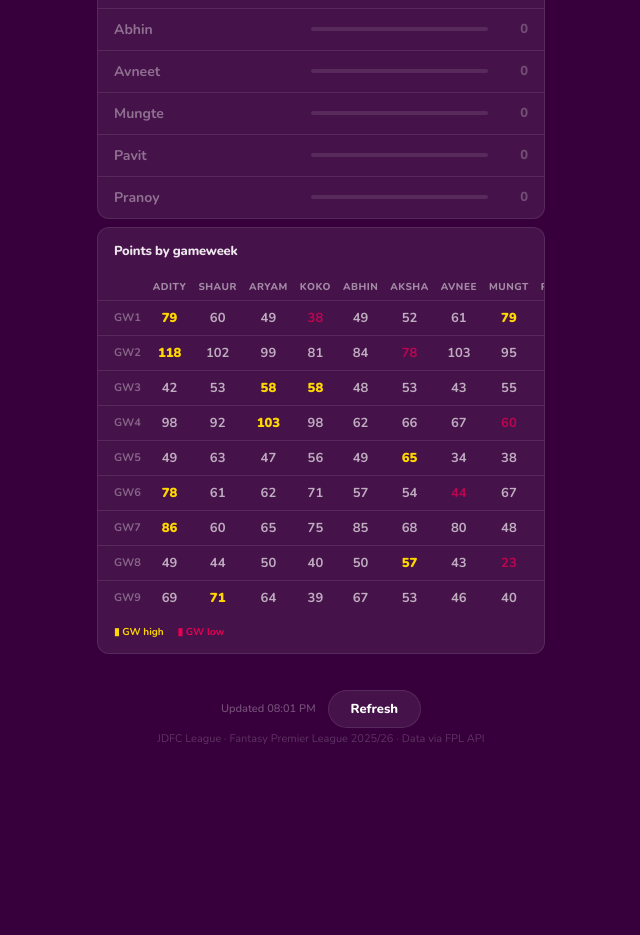
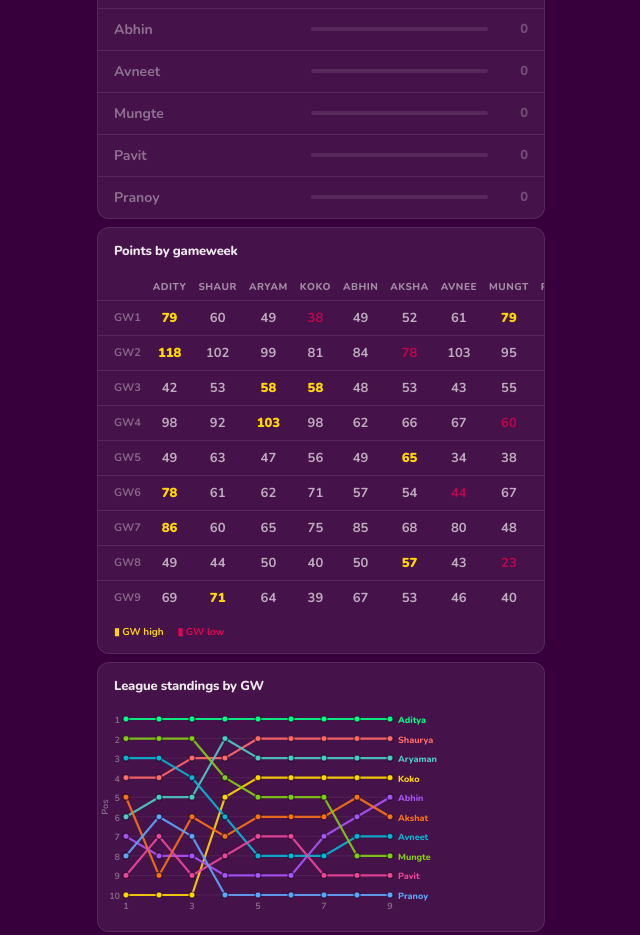
Before and after one commit to Aryaman28/mcs-fpl, a plain HTML site: page index.html in a window 1280 px wide. Shown: the part 3945-4880 px from the top of the page, without its empty margins (319-959 px from the left). Before the commit the page ends 4751 px from the top, so only its background shows below. Drawn offline with nearby package versions, Linux system fonts and the light colour scheme.

Commit message:
Update index.html

```diff
--- a/index.html
+++ b/index.html
@@ -170,6 +170,10 @@
     .wins-fill{height:100%;background:var(--green);border-radius:2px}
     .wins-n{font-size:13px;font-weight:800;min-width:20px;text-align:right;flex-shrink:0;color:var(--green)}
     .wins-n--zero{color:rgba(255,255,255,.25)}
+
+    /* Standings chart */
+    .chart-axis{font-size:9px;font-weight:700;fill:rgba(255,255,255,0.35);font-family:'Nunito',-apple-system,sans-serif}
+    .chart-label{font-size:9px;font-weight:800;font-family:'Nunito',-apple-system,sans-serif}
 
     /* Footer */
     .footer{padding:24px 20px 0;text-align:center;font-size:11px;color:rgba(255,255,255,.20);line-height:2}
@@ -615,6 +619,95 @@ function renderHistoryTable(managers, allHistory) {
   </div>`;
 }
 
+function renderStandingsChart(managers, allHistory) {
+  const n = managers.length;
+  // Build GW → managerIndex → total_points from history
+  const gwTotals = {};
+  managers.forEach((_, i) => {
+    (allHistory[i]?.current || []).forEach(g => {
+      if (!gwTotals[g.event]) gwTotals[g.event] = {};
+      gwTotals[g.event][i] = g.total_points;
+    });
+  });
+  const gws = Object.keys(gwTotals).map(Number).sort((a, b) => a - b);
+  if (!gws.length) return '';
+
+  // Compute league position per GW by ranking total_points
+  const ranksByGW = {};
+  gws.forEach(gw => {
+    const entries = managers.map((_, i) => ({ i, pts: gwTotals[gw][i] ?? -1 }));
+    entries.sort((a, b) => b.pts - a.pts);
+    ranksByGW[gw] = {};
+    entries.forEach((e, pos) => { ranksByGW[gw][e.i] = pos + 1; });
+  });
+
+  const COLORS = ['#00ff85','#ff6b6b','#4ecdc4','#ffd700','#a855f7','#f97316','#06b6d4','#84cc16','#ec4899','#60a5fa'];
+  const PAD_L = 28, PAD_R = 68, PAD_T = 16, PAD_B = 28;
+  const H = 220;
+  const pointSpacing = Math.max(28, Math.min(52, Math.floor((360 - PAD_L - PAD_R) / Math.max(gws.length - 1, 1))));
+  const W = PAD_L + PAD_R + pointSpacing * Math.max(gws.length - 1, 1);
+
+  const xOf = idx => PAD_L + idx * pointSpacing;
+  const yOf = rank => PAD_T + (rank - 1) / Math.max(n - 1, 1) * (H - PAD_T - PAD_B);
+
+  // Gridlines
+  let grid = '';
+  for (let r = 1; r <= n; r++) {
+    grid += `<line x1="${PAD_L}" x2="${W - PAD_R}" y1="${yOf(r)}" y2="${yOf(r)}" stroke="rgba(255,255,255,0.07)" stroke-width="1"/>`;
+  }
+
+  // Y-axis labels
+  let yLabels = '';
+  for (let r = 1; r <= n; r++) {
+    yLabels += `<text x="${PAD_L - 6}" y="${yOf(r) + 4}" text-anchor="end" class="chart-axis">${r}</text>`;
+  }
+
+  // X-axis labels (skip some if many GWs)
+  const step = gws.length > 12 ? 3 : gws.length > 6 ? 2 : 1;
+  let xLabels = '';
+  gws.forEach((gw, idx) => {
+    if (idx % step === 0 || idx === gws.length - 1) {
+      xLabels += `<text x="${xOf(idx)}" y="${H - PAD_B + 14}" text-anchor="middle" class="chart-axis">${gw}</text>`;
+    }
+  });
+
+  // Lines, dots, and end labels per manager
+  let paths = '';
+  managers.forEach((mgr, i) => {
+    const color = COLORS[i % COLORS.length];
+    const validPts = gws.map((gw, idx) => {
+      const r = ranksByGW[gw]?.[i];
+      return r !== undefined ? { idx, r } : null;
+    }).filter(Boolean);
+    if (!validPts.length) return;
+    const pointsStr = validPts.map(({ idx, r }) => `${xOf(idx)},${yOf(r)}`).join(' ');
+    paths += `<polyline points="${pointsStr}" fill="none" stroke="${color}" stroke-width="2.2" stroke-linejoin="round" stroke-linecap="round" opacity="0.9"/>`;
+    validPts.forEach(({ idx, r }) => {
+      paths += `<circle cx="${xOf(idx)}" cy="${yOf(r)}" r="3" fill="${color}" stroke="rgba(20,0,30,0.6)" stroke-width="1.2"/>`;
+    });
+    const last = validPts[validPts.length - 1];
+    const firstName = esc(mgr.player_name.split(' ')[0].slice(0, 7));
+    paths += `<text x="${xOf(last.idx) + 8}" y="${yOf(last.r) + 4}" class="chart-label" fill="${color}">${firstName}</text>`;
+  });
+
+  // Axis label
+  const axisLabel = `<text x="10" y="${(H - PAD_T - PAD_B) / 2 + PAD_T}" text-anchor="middle" class="chart-axis" transform="rotate(-90,10,${(H - PAD_T - PAD_B) / 2 + PAD_T})">Pos</text>`;
+
+  return `
+  <div class="dcard" style="overflow:hidden">
+    <div class="dcard__head" style="padding-bottom:4px">League standings by GW</div>
+    <div style="overflow-x:auto;-webkit-overflow-scrolling:touch;padding:4px 0 8px">
+      <svg width="${W}" height="${H}" style="display:block">
+        ${axisLabel}
+        ${grid}
+        ${yLabels}
+        ${xLabels}
+        ${paths}
+      </svg>
+    </div>
+  </div>`;
+}
+
 // ─── Main ────────────────────────────────────────────────────────────
 // jdfc_update.py replaces null below with live JSON data each gameweek.
 // When null the page falls back to fetching live via CORS proxies.
@@ -653,6 +746,7 @@ function renderAll({ currentGW, managers, allPicks, allHistory, liveMap, playerM
       ${renderMOTDHistory(motdHistory)}
       ${renderMOTDWins(motdWins)}
       ${renderHistoryTable(managers, allHistory)}
+      ${renderStandingsChart(managers, allHistory)}
     </div>
   `;
   document.getElementById('last-updated').textContent =
```
